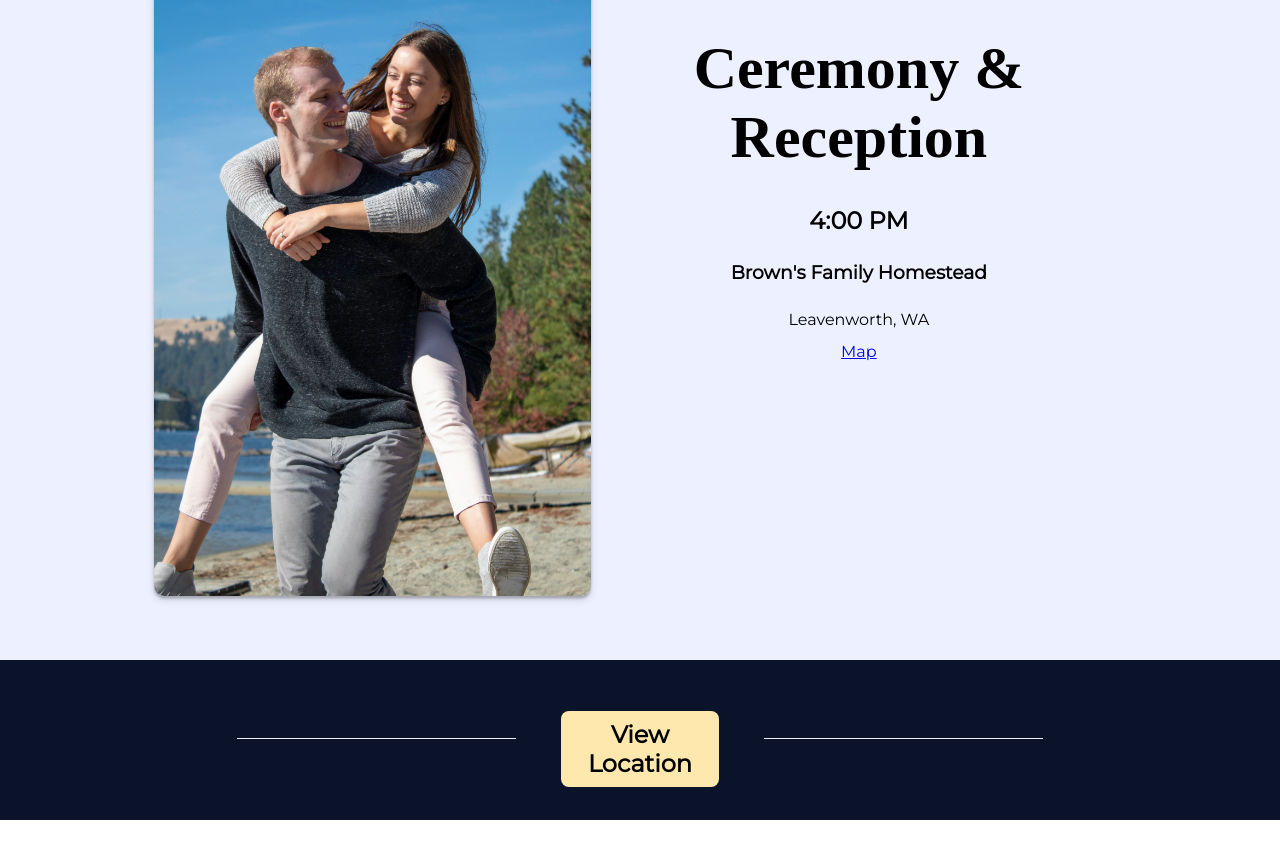
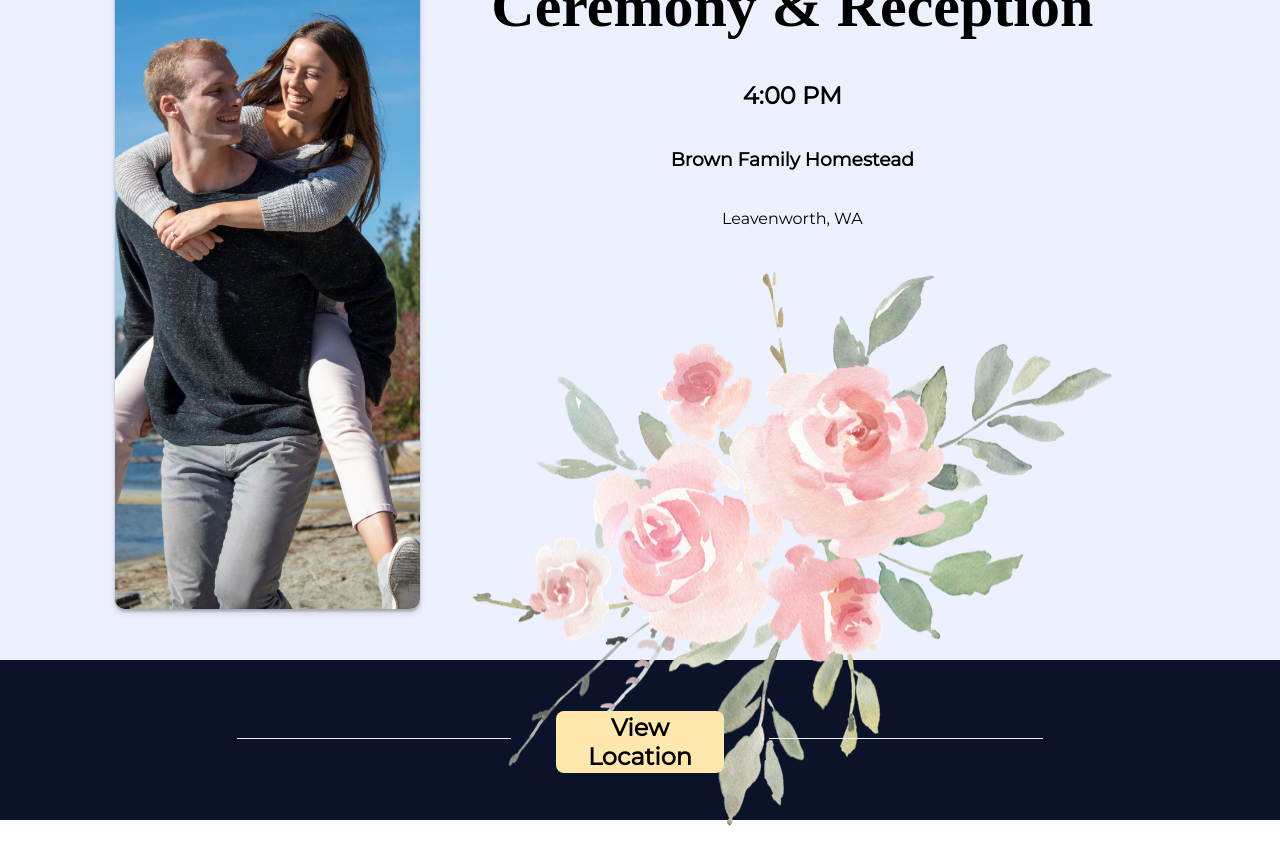
Before and after one commit to SaltyPineapple/WeddingWebsite, a React (Create React App) app: page / in a window 1280 px wide. Shown: the part 1020-1869 px from the top of the page. Before the commit the page ends 1840 px from the top, so only its background shows below. Built offline with nearby package versions, Linux system fonts and the light colour scheme; a web font is replaced by a local one.

Commit message:
Location button link + bouquet pic

```diff
--- a/src/components/info/info.css
+++ b/src/components/info/info.css
@@ -3,7 +3,7 @@
 .info {
     height: 100vh;
     background-color: var(--platinum);
-    padding: 5% 12%;
+    padding: 4% 9%;
     display: flex;
     flex-direction: row;
 }
@@ -24,7 +24,7 @@
 
 .information {
     flex: 1;
-    padding: 10% 5%;
+    padding: 4% 5%;
     text-align: center;
     font-family: "Montserrat";
 }
--- a/src/components/info/info.jsx
+++ b/src/components/info/info.jsx
@@ -1,6 +1,7 @@
 import React from "react";
 import "./info.css"
 import infoImage from "../../images/piggy-back.jpg";
+import bouquetUpper from "../../images/bouquet-1.png";
 
 const Info = () => {
     return (
@@ -12,14 +13,10 @@ const Info = () => {
             <div className="information">
                 <h1>Ceremony & Reception</h1>
                 <h2>4:00 PM</h2>
-                <h3>Brown's Family Homestead</h3>
+                <h3>Brown Family Homestead</h3>
                 <p>Leavenworth, WA</p>
-                <a
-                    href="https://www.google.com/maps/place/Brown+Family+Homestead/@47.8355178,-120.767868,15z/data=!4m2!3m1!1s0x0:0x5387cb551ac9967b?sa=X&ved=2ahUKEwjNmbuXw5H7AhW4JDQIHY6LBZ0Q_BJ6BAhiEAU"
-                    target={"_blank"}>
-                    Map
-                </a>
 
+                <img className="bouquet-upper" src={bouquetUpper} alt="" />
             </div>
         </div>
     );
--- a/src/components/location/location.css
+++ b/src/components/location/location.css
@@ -30,4 +30,9 @@
     height: fit-content;
     width: fit-content;
     border-radius: 8px;
+    transition: .3s;
 }
+
+.location-button:hover {
+    background-color: var(--platinum);
+}
--- a/src/components/location/location.jsx
+++ b/src/components/location/location.jsx
@@ -6,9 +6,11 @@ const location = () => {
     return(
         <div className="location">
             <div className="line"></div>
-            <button className="location-button">
-                View Location
-            </button>
+            <a href="http://www.brownfamilyhomestead.com/" target={"_blank"}>
+                <button className="location-button">
+                    View Location
+                </button>
+            </a>
             <div className="line"></div>
         </div>
     );
```
Also changed, not shown: src/images/bouquet-1.png (added), src/images/bouquet-2.png (added).
